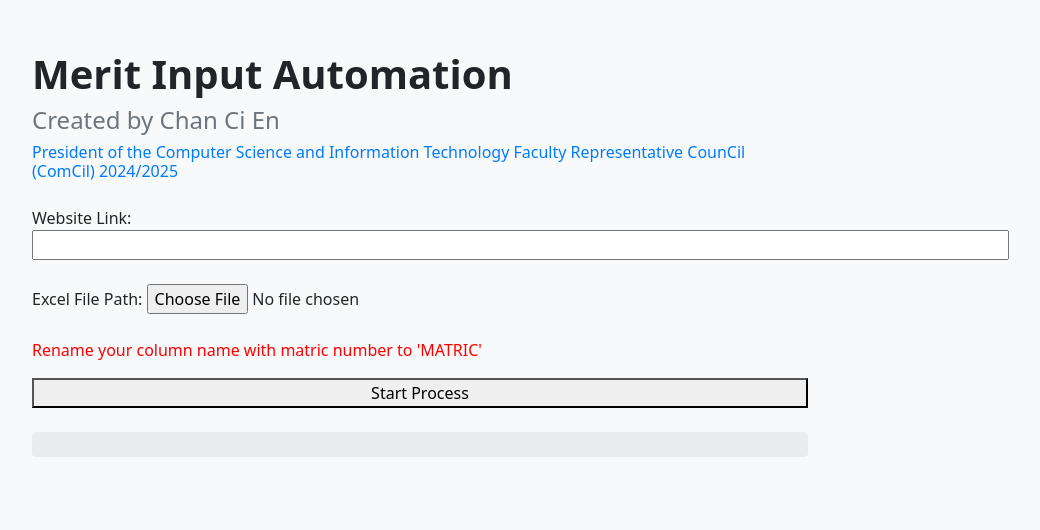
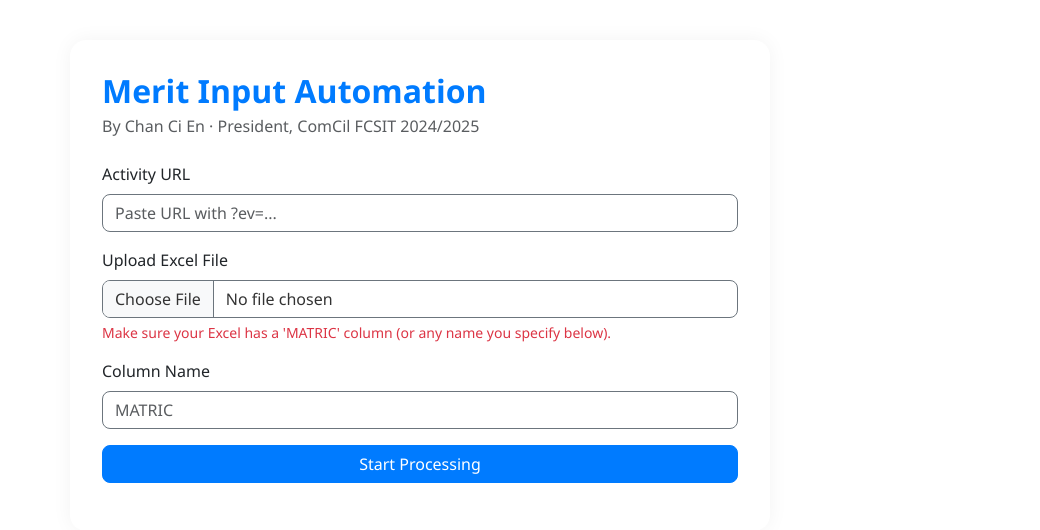
Before and after one commit to Chance3009/auto-key-in-merit, a Flask app: page / in a window 1280 px wide. Shown: the top 530 px of the page, without its empty margins (220-1260 px from the left). Run offline with Flask 3, Linux system fonts and the light colour scheme.

Commit message:
Optimize backend performance via direct request, Enhance UI, Add custom column

```diff
--- a/app.py
+++ b/app.py
@@ -1,46 +1,39 @@
 from flask import Flask, render_template, request, jsonify
-from selenium import webdriver
-from selenium.webdriver.common.by import By
-from selenium.webdriver.chrome.service import Service
-from selenium.webdriver.chrome.options import Options
-from webdriver_manager.chrome import ChromeDriverManager
 import pandas as pd
-import subprocess
+import requests
 
 app = Flask(__name__)
-
 progress = 0
+total_count = 0
 
 
 def process_data(url, matric_numbers):
-    global progress
+    global progress, total_count
     progress = 0
-    total = len(matric_numbers)
+    total_count = len(matric_numbers)
 
-    # Configure Chrome options for headless mode
-    options = Options()
-    options.add_argument("--headless")
-    options.add_argument("--no-sandbox")
-    options.add_argument("--disable-dev-shm-usage")
-    options.binary_location = '/opt/render/project/.render/chrome/opt/google/chrome/chrome'
+    session = requests.Session()
 
-    # Initialize WebDriver
-    driver = webdriver.Chrome(service=Service(ChromeDriverManager().install()), options=options)
-    driver.get(url)
+    for i, matric in enumerate(matric_numbers):
+        # Simulate the POST request
+        payload = {
+            "user": matric,
+            "login": "Login"
+        }
 
-    try:
-        # Loop through each matric number and process it
-        for i, matric_number in enumerate(matric_numbers):
-            input_field = driver.find_element(By.NAME, "user")
-            input_field.send_keys(matric_number)
-            driver.find_element(By.NAME, "login").click()
+        headers = {
+            "User-Agent": "Mozilla/5.0",
+            "Referer": url,
+            "Content-Type": "application/x-www-form-urlencoded"
+        }
 
-            # Update progress
-            progress = (i + 1) / total * 100
+        try:
+            response = session.post(url, data=payload, headers=headers)
+            # You can parse HTML here to detect success/failure (optional)
+        except Exception as e:
+            print(f"Error on {matric}: {e}")
 
-        driver.quit()
-    except Exception as e:
-        driver.quit()
+        progress = (i + 1) / total_count * 100
 
 
 @app.route("/")
@@ -51,21 +44,17 @@ def home():
 @app.route("/process", methods=["POST"])
 def process():
     global progress
-    progress = 0  # Reset progress at the start
+    progress = 0
 
-    # Get the form data (URL and Excel file)
     url = request.form["url"]
     file = request.files["file"]
-
-    if not url or not file:
-        return "Please provide the website link and an Excel file."
+    column = request.form.get("column", "MATRIC")
 
     df = pd.read_excel(file)
-    if "MATRIC" not in df.columns:
-        return "Error: Column 'MATRIC' not found. Please rename it."
+    if column not in df.columns:
+        return f"Error: Column '{column}' not found."
 
-    matric_numbers = df["MATRIC"].tolist()
-
+    matric_numbers = df[column].dropna().astype(str).str.strip().drop_duplicates().tolist()
     process_data(url, matric_numbers)
 
     return jsonify({"status": "success", "message": "Process started!"})
@@ -73,18 +62,11 @@ def process():
 
 @app.route("/progress")
 def get_progress():
-    return jsonify({"progress": progress})
-
-
-@app.route('/check-chrome')
-def check_chrome():
-    try:
-        # Run the command to check Chrome version
-        chrome_version = subprocess.check_output(
-            ['google-chrome', '--version']).decode('utf-8')
-        return f"Chrome is installed: {chrome_version}"
-    except subprocess.CalledProcessError:
-        return "Chrome is not installed."
+    return jsonify({
+        "progress": progress,
+        "total": total_count,
+        "current": int(progress * total_count / 100)
+    })
 
 
 if __name__ == "__main__":
--- a/requirements.txt
+++ b/requirements.txt
@@ -1,5 +1,4 @@
 Flask
 pandas
 openpyxl
-selenium
-webdriver-manager
+requests
--- a/templates/index.html
+++ b/templates/index.html
@@ -4,91 +4,147 @@
     <meta charset="UTF-8" />
     <meta name="viewport" content="width=device-width, initial-scale=1.0" />
     <title>Merit Input Automation</title>
-    <link href="https://cdn.jsdelivr.net/npm/bootstrap@5.0.2/dist/css/bootstrap.min.css" rel="stylesheet" integrity="sha384-EVSTQN3/azprG1Anm3QDgpJLIm9Nao0Yz1ztcQTwFspd3yD65VohhpuuCOmLASjC" crossorigin="anonymous" />
-    <script src="https://cdn.jsdelivr.net/npm/bootstrap@5.0.2/dist/js/bootstrap.bundle.min.js" integrity="sha384-MrcW6ZMFYlzcLA8Nl+NtUVF0sA7MsXsP1UyJoMp4YLEuNSfAP+JcXn/tWtIaxVXM" crossorigin="anonymous"></script>
+    <link href="https://cdn.jsdelivr.net/npm/bootstrap@5.3.0/dist/css/bootstrap.min.css" rel="stylesheet" />
+    <script src="https://cdn.jsdelivr.net/npm/bootstrap@5.3.0/dist/js/bootstrap.bundle.min.js"></script>
     <style>
+      :root {
+        --bs-primary: #007bff;
+        --bs-secondary: #6c757d;
+        --bs-body-bg: #ffffff;
+        --bs-body-color: #333333;
+      }
+
       body {
-        background-color: #f8f9fa;
-        padding-top: 50px;
+        background-color: var(--bs-body-bg);
+        color: var(--bs-body-color);
+        font-family: 'Segoe UI', 'Helvetica Neue', sans-serif;
+        padding-top: 40px;
       }
+
       .container {
-        max-width: 800px;
+        max-width: 700px;
+        background: white;
+        padding: 2rem;
+        border-radius: 1rem;
+        box-shadow: 0 0 20px rgba(0, 0, 0, 0.05);
       }
+
       h1 {
-        font-size: 2.5rem;
-        font-weight: bold;
+        font-size: 2rem;
+        font-weight: 600;
+        color: var(--bs-primary);
       }
-      h2 {
-        font-size: 1.5rem;
-        font-weight: normal;
-        color: #6c757d;
+
+      .form-label {
+        font-weight: 500;
+        color: #212529;
       }
-      h3 {
-        font-size: 1rem;
-        font-weight: normal;
-        color: #007bff;
-        margin-bottom: 25px;
+
+      input[type='file'],
+      input[type='text'],
+      input[type='url'] {
+        border: 1px solid var(--bs-secondary);
+        border-radius: 0.5rem;
       }
-      .form-label {
-        font-weight: bold;
+
+      .btn-primary {
+        background-color: var(--bs-primary);
+        border-color: var(--bs-primary);
+        border-radius: 0.5rem;
       }
+
+      .btn-primary:hover {
+        background-color: #0069d9;
+      }
+
       .progress {
-        height: 25px;
+        height: 30px;
+        border-radius: 0.5rem;
+        overflow: hidden;
+        background-color: #e9ecef;
       }
-      button {
-        width: 100%;
+
+      .progress-bar {
+        background-color: var(--bs-primary);
       }
-      #warning {
-        color: red;
+
+      #status {
+        margin-top: 10px;
+        font-weight: 500;
+        color: #dc3545;
+      }
+
+      #progress-info {
+        font-style: italic;
+        color: var(--bs-secondary);
+      }
+
+      .form-text {
+        font-size: 0.875rem;
+        color: var(--bs-secondary);
       }
     </style>
   </head>
   <body>
     <div class="container">
-      <h1>Merit Input Automation</h1>
-      <h2>Created by Chan Ci En</h2>
-      <h3>President of the Computer Science and Information Technology Faculty Representative CounCil (ComCil) 2024/2025</h3>
+      <h1 class="mb-1">Merit Input Automation</h1>
+      <p class="text-muted mb-4">By Chan Ci En · President, ComCil FCSIT 2024/2025</p>
 
       <form id="form">
-        <label for="url">Website Link:</label>
-        <input type="text" id="url" name="url" size="100%" required /><br /><br />
+        <div class="mb-3">
+          <label for="url" class="form-label">Activity URL</label>
+          <input type="url" class="form-control" id="url" name="url" required placeholder="Paste URL with ?ev=..." />
+        </div>
 
-        <label for="file">Excel File Path:</label>
-        <input type="file" id="file" name="file" required /><br /><br />
-        <p id="warning">Rename your column name with matric number to 'MATRIC'</p>
-        <button type="submit">Start Process</button>
+        <div class="mb-3">
+          <label for="file" class="form-label">Upload Excel File</label>
+          <input type="file" class="form-control" id="file" name="file" accept=".xlsx" required />
+          <div class="form-text text-danger">Make sure your Excel has a 'MATRIC' column (or any name you specify below).</div>
+        </div>
+
+        <div class="mb-3">
+          <label for="column" class="form-label">Column Name</label>
+          <input type="text" class="form-control" id="column" name="column" placeholder="MATRIC" required />
+        </div>
+
+        <button type="submit" class="btn btn-primary w-100">Start Processing</button>
       </form>
 
-      <div class="progress mt-4">
-        <div id="progress-bar" class="progress-bar progress-bar-striped progress-bar-animated" role="progressbar" style="width: 0%;" aria-valuenow="0" aria-valuemin="0" aria-valuemax="100">0%</div>
+      <div class="progress mt-4" style="display: none;">
+        <div id="progress-bar" class="progress-bar progress-bar-striped progress-bar-animated" role="progressbar" style="width: 0%;">0%</div>
       </div>
 
-      <p id="status"></p>
+      <p id="progress-info" class="text-muted mt-2"></p>
+      <p id="status" class="text-danger mt-1"></p>
     </div>
+
     <script src="https://code.jquery.com/jquery-3.6.0.min.js"></script>
     <script>
       $(document).ready(function () {
         $('#form').on('submit', function (e) {
           e.preventDefault()
 
-          // Get form data
           const url = $('#url').val()
           const file = $('#file')[0].files[0]
+          const column = $('#column').val()
 
-          if (!url || !file) {
-            $('#status').text('Please provide the website link and select an Excel file.')
+          if (!url || !file || !column) {
+            $('#status').text('Please fill all fields and upload a file.')
             return
           }
-
-          // Show the progress bar
-          $('#progress-bar').width('0%')
-          $('#status').text('Starting process...')
 
           const formData = new FormData()
           formData.append('url', url)
           formData.append('file', file)
+          formData.append('column', column)
 
-          // Make an AJAX request to start the process
+          // Reset UI
+          $('#progress-bar').width('0%').text('0%')
+          $('#progress-info').text('')
+          $('#status').text('')
+          $('.progress').show()
+
+          // Start process
           $.ajax({
             url: '/process',
             type: 'POST',
@@ -96,36 +152,32 @@
             contentType: false,
             processData: false,
             success: function (response) {
-              $('#progress-bar').css('width', response.progress + '%')
+              $('#status').text(response.message)
             },
-            error: function () {
-              $('#status').text('Error occurred during process.')
+            error: function (xhr) {
+              $('#status').text(xhr.responseText || 'An error occurred.')
             }
           })
 
-          // Periodically check the progress and update the progress bar
-          const progressInterval = setInterval(function () {
-            $.ajax({
-              url: '/progress',
-              success: function (response) {
-                console.log('Progress:', response) // Log the response for debugging
-                const progress = response.progress
-                $('#progress-bar')
-                  .width(progress + '%')
-                  .text(Math.round(progress) + '%')
+          // Poll progress
+          const interval = setInterval(function () {
+            $.get('/progress', function (res) {
+              const p = Math.round(res.progress)
+              const total = res.total || 0
+              const current = res.current || 0
 
-                // If progress reaches 100%, stop checking
-                if (progress >= 100) {
-                  clearInterval(progressInterval)
-                  $('#status').text('Process completed successfully!')
-                  $('#progress-bar').removeClass('progress-bar-striped progress-bar-animated').addClass('bg-success')
-                }
-              },
-              error: function () {
-                console.log('Error fetching progress')
+              $('#progress-bar')
+                .css('width', p + '%')
+                .text(p + '%')
+              $('#progress-info').text(`Processing ${current} of ${total} entries...`)
+
+              if (p >= 100) {
+                clearInterval(interval)
+                $('#progress-bar').removeClass('progress-bar-striped progress-bar-animated').addClass('bg-success')
+                $('#status').text('✅ Process completed!')
               }
             })
-          }, 1000) // Check every 1 second
+          }, 1000)
         })
       })
     </script>
```
Also changed, not shown: 1 other file.
